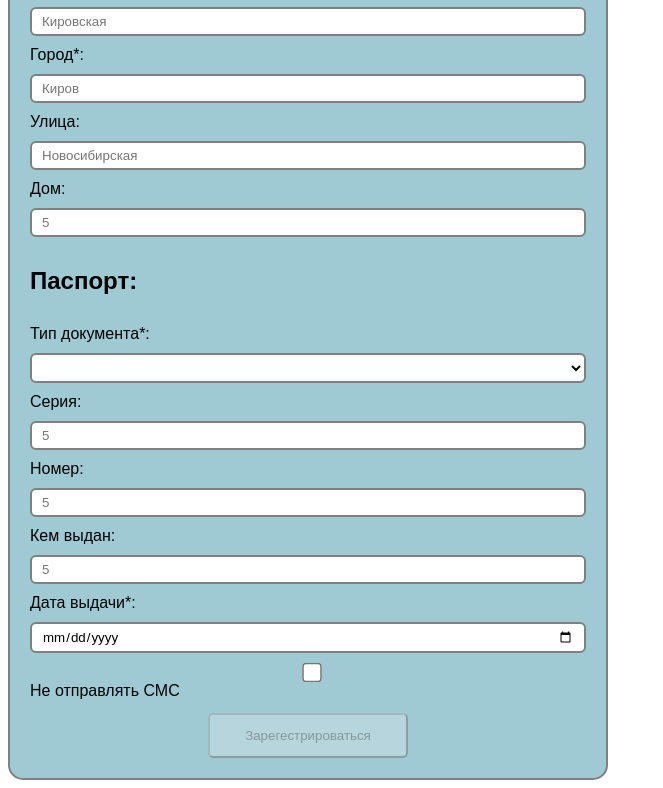
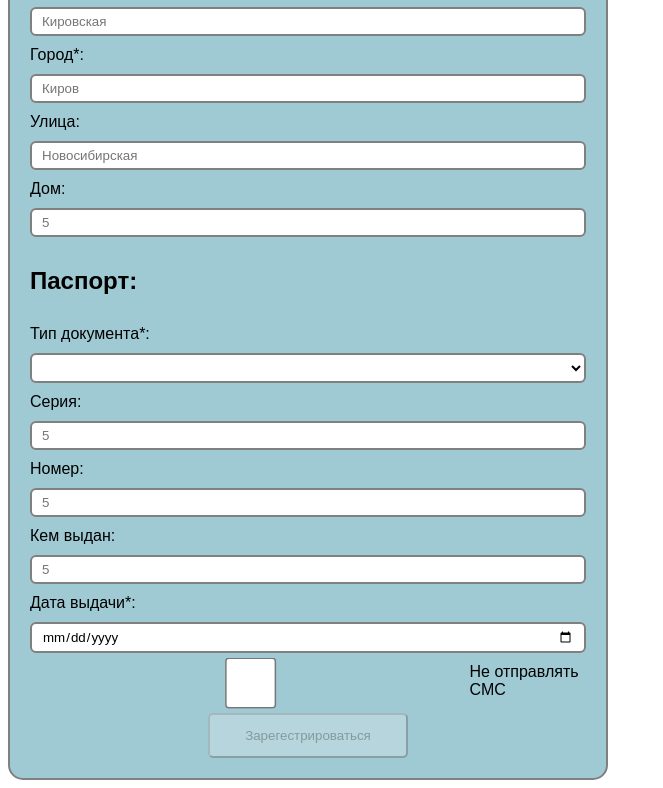
Before and after one commit to anmacik/vue-form, a plain HTML site: page index.html in a window 1280 px wide. Shown: the part 863-1651 px from the top of the page, without its empty margins (0-663 px from the left). Drawn offline with nearby package versions, Linux system fonts and the light colour scheme; files that its build step writes are made by us from their sources.

Commit message:
Update styles.sass

```diff
--- a/SASS/styles.sass
+++ b/SASS/styles.sass
@@ -44,7 +44,7 @@ select
 
 .checkbox__wrapper
   display: flex
-  flex-direction: column
+  flex-direction: row
   height: 40px
 
 #checkbox_sms
```
